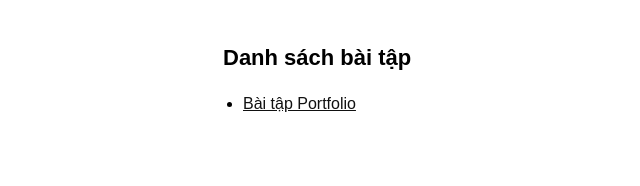
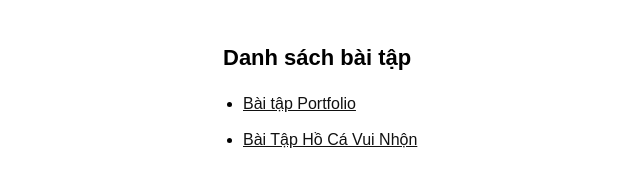
Before and after one commit to JHieuu128/hieu2611comp18201, a plain HTML site: page index.html in a window 1280 px wide. Shown: the whole page, without its empty margins (117-757 px from the left). Drawn offline with Linux system fonts and the light colour scheme.

Commit message:
Fix HTML link for Bài Tập Hồ Cá Vui Nhộn

```diff
--- a/index.html
+++ b/index.html
@@ -16,7 +16,7 @@
   <h1>Danh sách bài tập</h1>
   <ul>
     <li><a href="./BTPortfolio/">Bài tập Portfolio</a></li>
-
+    <li><a href="./BTHoCa/">Bài Tập Hồ Cá Vui Nhộn</li>
   </ul>
 </body>
 </html>
```
